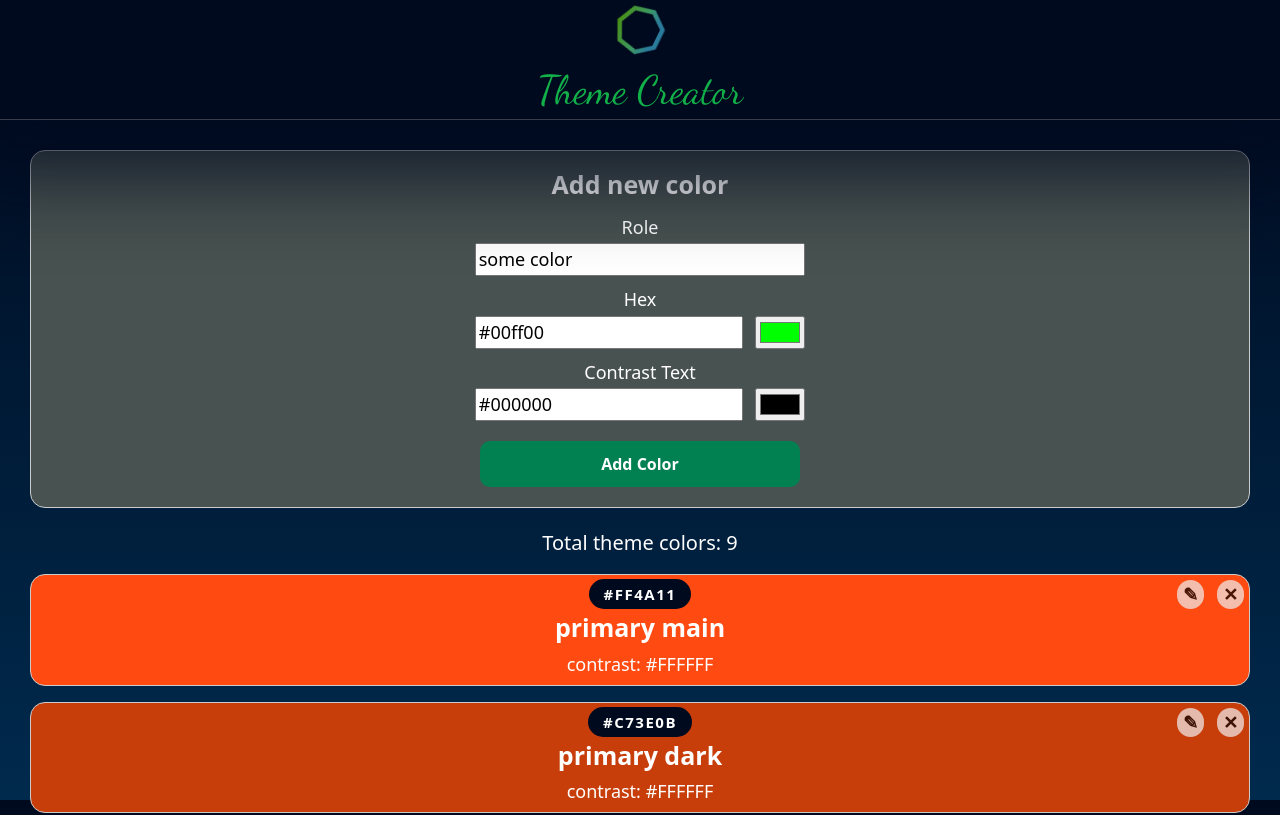
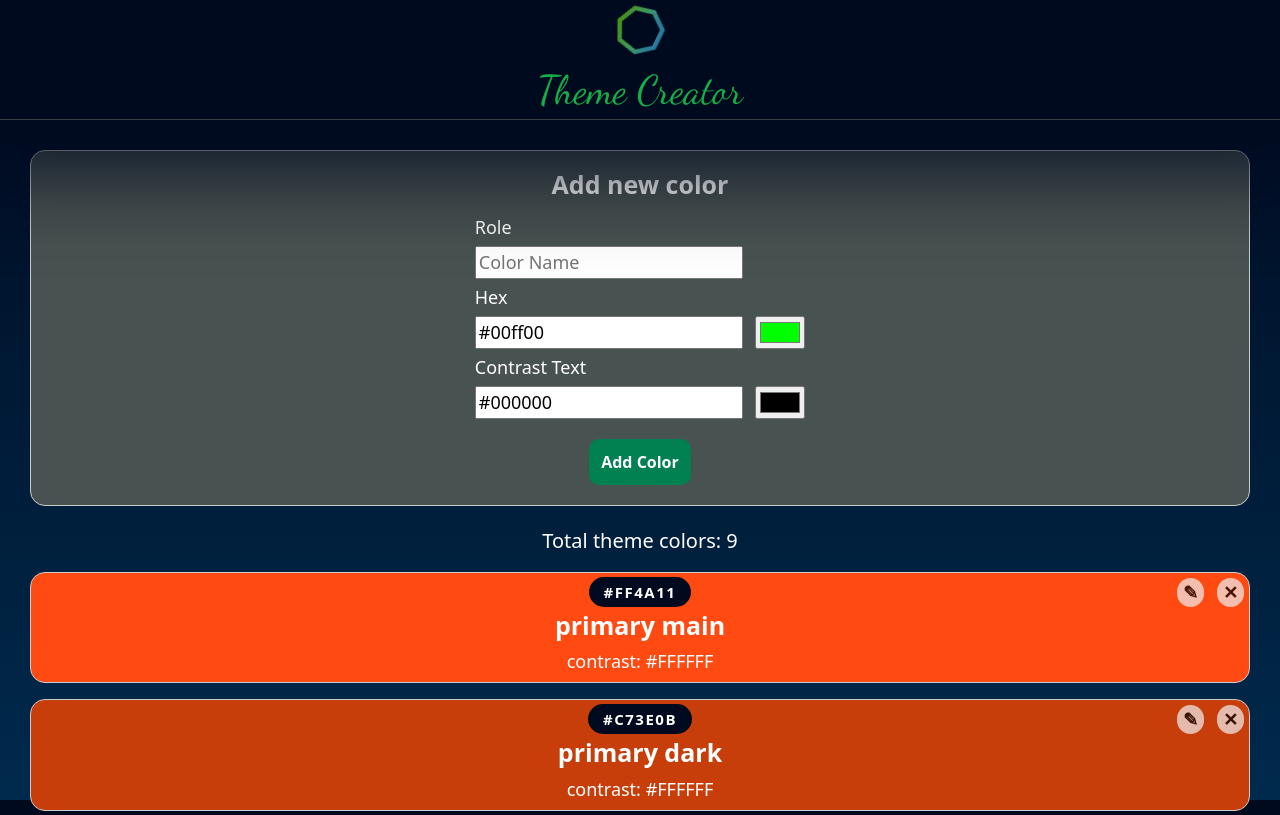
Before and after one commit to uxbyweng/hexachrome, a React (Vite) app: page / in a window 1280 px wide. Shown: the top 815 px of the page. Built offline with nearby package versions, Linux system fonts and the light colour scheme.

Commit message:
fix(ui): update overlay title textcolor and refactor form input field styles

```diff
--- a/src/Components/ColorForm/ColorForm.css
+++ b/src/Components/ColorForm/ColorForm.css
@@ -10,10 +10,25 @@
     margin: 10px;
     padding: 15px;
 }
-form {
-    display: grid;
-    gap: 1rem;
+form[data-js="edit-color-form"] {
+    padding: 15px;
 }
+.form__group {
+    margin: 10px 0 10px 0;
+    display: flex;
+    align-items: flex-start;
+    flex-direction: column;
+    justify-content: center;
+    gap: 0.5rem;
+}
+.form__group--picker {
+    display: flex;
+    flex-direction: row;
+    justify-content: center;
+
+    gap: 1.25rem;
+}
+
 .edit-color-form__headline {
     background: #aaf0a1;
     color: #018052;
@@ -23,7 +38,7 @@ form {
     padding: 0px;
 }
 input {
-    color: black;
+    color: rgb(0, 0, 0);
 }
 button[type="submit"] {
     background-color: #018052;
@@ -53,8 +68,6 @@ button[type="cancel"] {
     min-width: 30%;
 }
 
-label {
-    display: flex;
-    flex-direction: column;
-    gap: 0.25rem;
+.form__label {
+    text-align: left;
 }
--- a/src/Components/ColorForm/ColorForm.jsx
+++ b/src/Components/ColorForm/ColorForm.jsx
@@ -3,8 +3,9 @@
 import "./ColorForm.css";
 import ColorInput from "../ColorInput/ColorInput";
 import { uid } from "uid";
+import { useState } from "react";
 
-export default function ColorForm({ onAddColor, onUpdateColor, isEditMode, initialData = { role: "some color", hex: "#00ff00", contrastText: "#000000" } }) {
+export default function ColorForm({ onAddColor, onUpdateColor, isEditMode, initialData = { role: "Color Name", hex: "#00ff00", contrastText: "#000000" } }) {
     function handleSubmit(event) {
         event.preventDefault();
 
@@ -38,20 +39,22 @@ export default function ColorForm({ onAddColor, onUpdateColor, isEditMode, initi
         <form data-js={formId} onSubmit={handleSubmit}>
             {isEditMode ? <p className="edit-color-form__headline">{headline}</p> : <h2>{headline}</h2>}
 
-            <label htmlFor="role">
+            <div className="form__group">
+                <label className="form__label" htmlFor="role">
                     Role
-                <input name="role" id="role" type="text" defaultValue={initialData.role} />
                 </label>
+                <input name="role" id="role" type="text" placeholder={initialData.role} maxLength="25" required />
 
-            <label htmlFor="hex">
+                <label className="form__label" htmlFor="hex">
                     Hex
-                <ColorInput id="hex" defaultValue={initialData.hex} />
                 </label>
+                <ColorInput id="hex" placeholder={initialData.hex} />
 
-            <label htmlFor="contrastText">
+                <label className="form__label" htmlFor="contrastText">
                     Contrast Text
-                <ColorInput id="contrastText" defaultValue={initialData.contrastText} />
                 </label>
+                <ColorInput id="contrastText" placeholder={initialData.contrastText} />
+            </div>
 
             <button type="submit" className="btn btn--submit">
                 {buttonText}
--- a/src/Components/ColorInput/ColorInput.css
+++ b/src/Components/ColorInput/ColorInput.css
@@ -1,10 +1,3 @@
-.form-group {
-    display: flex;
-    flex-direction: row;
-    justify-content: center;
-    align-items: center;
-    gap: 1.25rem;
-}
 .color-picker {
     height: 33px;
 }
--- a/src/Components/ColorInput/ColorInput.jsx
+++ b/src/Components/ColorInput/ColorInput.jsx
@@ -1,16 +1,16 @@
 // Components\ColorInput\ColorInput.jsx
 import { useState } from "react";
 import "./ColorInput.css";
-export default function ColorInput({ id, defaultValue }) {
-    const [inputValue, setInputValue] = useState(defaultValue);
+export default function ColorInput({ id, placeholder }) {
+    const [inputValue, setInputValue] = useState(placeholder);
 
     function handleInputValue(event) {
         setInputValue(event.target.value);
     }
 
     return (
-        <div className="form-group">
-            <input type="text" id={id} name={id} value={inputValue} onChange={handleInputValue} />
+        <div className="form__group--picker">
+            <input type="text" id={id} name={id} value={inputValue} onChange={handleInputValue} minLength="7" maxLength="7" required />
             <input className="color-picker" type="color" value={inputValue} onChange={handleInputValue} />
         </div>
     );
```
Lines whose indentation alone changed are shown as unchanged.
